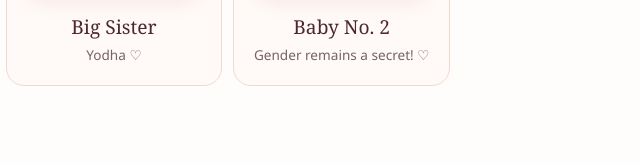
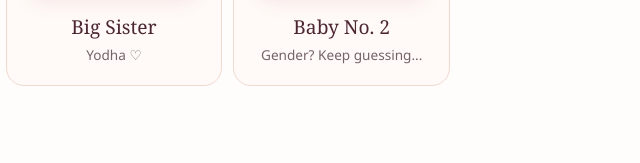
Before and after one commit to poornimamyana/kallem-gender-reveal, a plain HTML site: page index.html in a window 1280 px wide. Shown: the part 1977-2140 px from the top of the page, 640-1280 px from the left. Drawn offline with Linux system fonts and the light colour scheme.

Commit message:
Update index.html

```diff
--- a/index.html
+++ b/index.html
@@ -279,7 +279,7 @@
             alt="Our little mystery baby"
             class="crew-photo">
           <h3>Baby No. 2</h3>
-          <p>Gender remains a secret! ♡</p>
+          <p>Gender? Keep guessing...</p>
         </article>
       </div>
     </section>
```
